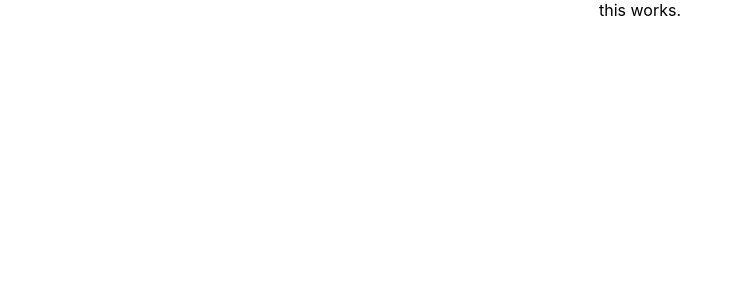
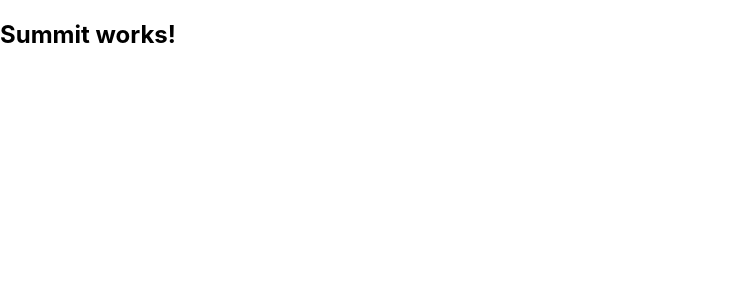
Before and after one commit to gamichwi/Summit, a React (Create React App) app in the folder summit-front-end/: page / in a window 1280 px wide. Shown: the top 300 px of the page, without its empty margins (0-742 px from the left). Built offline with nearby package versions, Linux system fonts and the light colour scheme.

Commit message:
created Summits and User pages. Homepage set to Summits

```diff
--- a/summit-front-end/src/App.js
+++ b/summit-front-end/src/App.js
@@ -1,12 +1,18 @@
 import React from 'react';
+import { BrowserRouter as Router, Route} from 'react-router-dom';
+
+import Summits from './summits/pages/Summits'
+
 import './App.css';
 
-function App() {
+const App = () => {
   return (
-    <div className="App">
-    this works.
-    </div>
-  );
+    <Router>
+      <Route path="/">
+        <Summits />
+      </Route>
+    </Router>
+);
 }
 
 export default App;
--- /dev/null
+++ b/summit-front-end/src/summits/pages/Summits.js
@@ -0,0 +1,7 @@
+import React from 'react';
+
+const Summits = () => {
+    return <h2>Summit works!</h2>
+};
+
+export default Summits;
```
Also changed, not shown: summit-front-end/src/users/pages/Users.js (added, +7 -0 lines), 1 other file (tests, documents, lock files or other folders).
